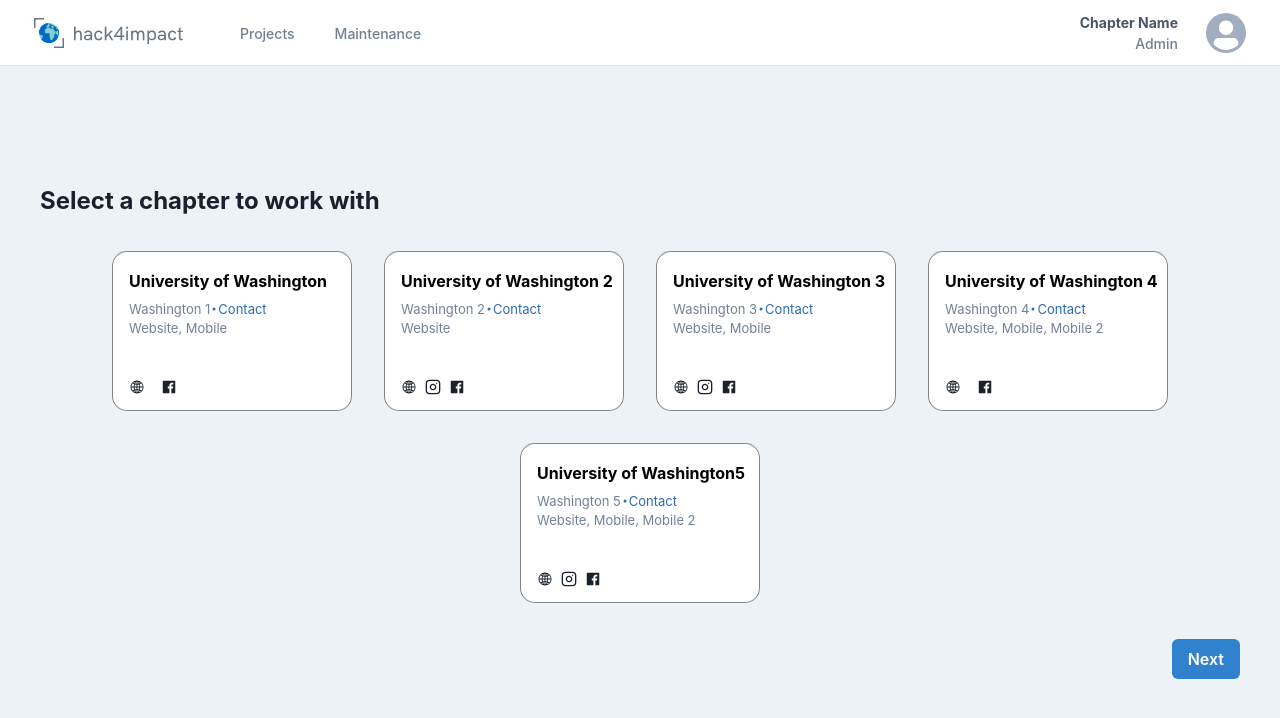
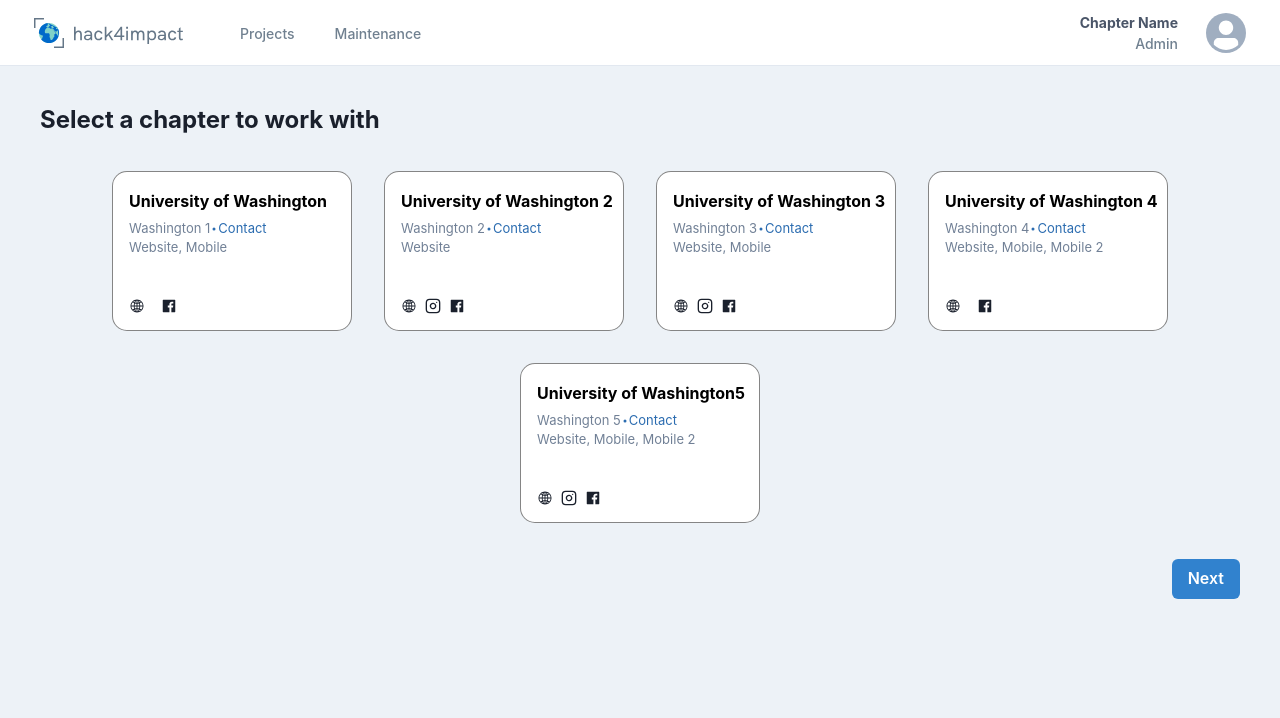
Before and after one commit to GTBitsOfGood/national-npp, a Next.js app: page /chapters in a window 1280 px wide. Shown: the top 718 px of the page. Built offline with nearby package versions, Linux system fonts and the light colour scheme.

Commit message:
fix: move page content to the top

```diff
--- a/src/pages/chapters.tsx
+++ b/src/pages/chapters.tsx
@@ -19,7 +19,7 @@ function ChapterSelectPage() {
       p={{ base: 5, md: 10 }}
       direction="column"
       alignItems="space-between"
-      justifyContent="center"
+      justifyContent="flex-start"
       backgroundColor="gray.100"
       height="100%"
     >
```
